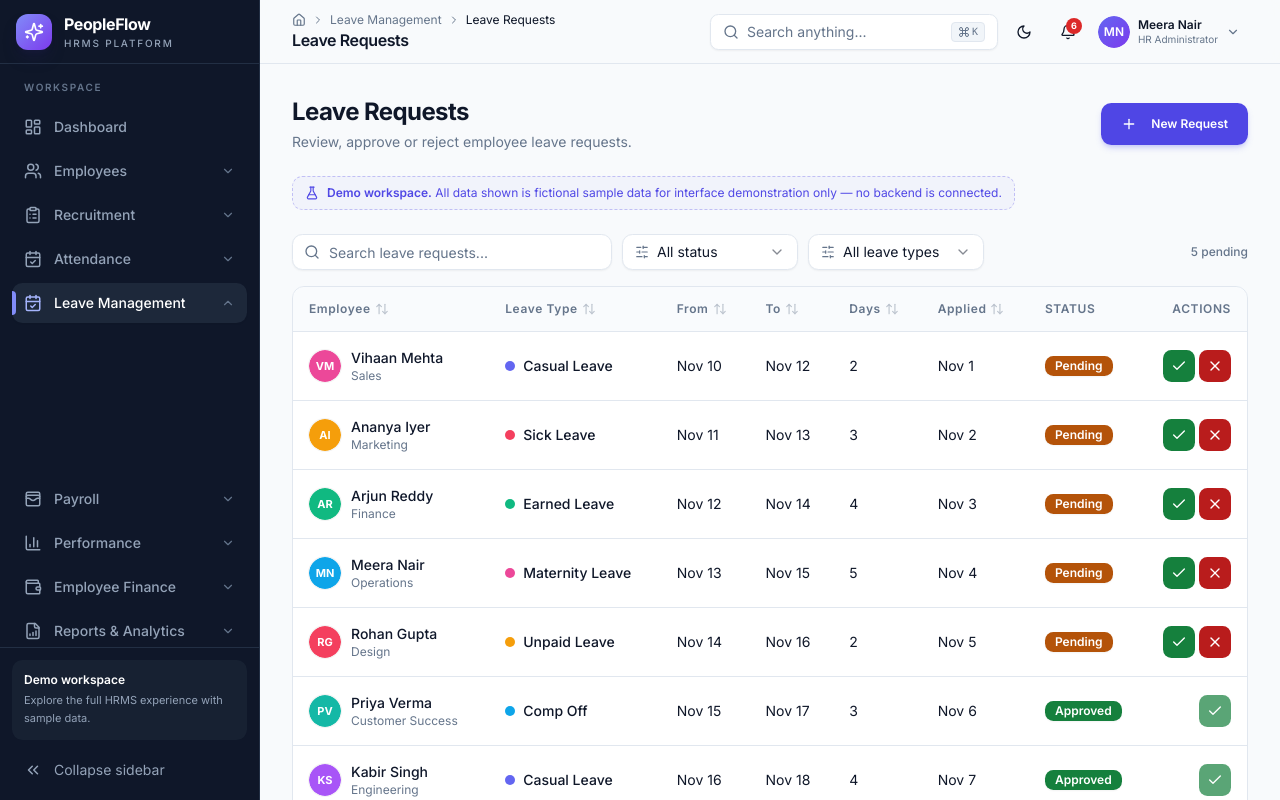
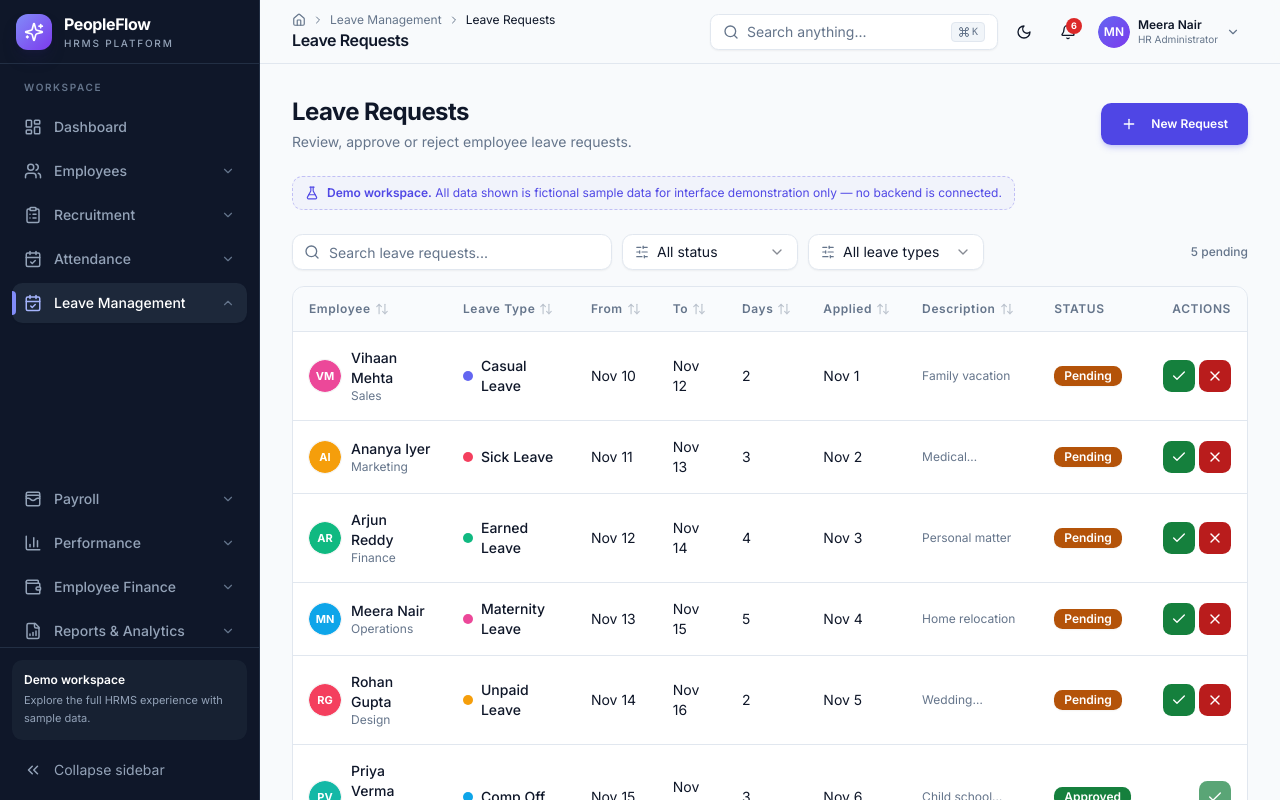
Before and after one commit to RAKIB6348/hrms-system, a React (Vite) app in the folder frontend/: page /leave/requests in a window 1280 px wide. Shown: the top 800 px of the page. Built offline with nearby package versions, Linux system fonts and the light colour scheme.

Commit message:
Add description column to leave requests table and update leave types

```diff
--- a/frontend/src/features/leave/LeaveRequestFormDialog.tsx
+++ b/frontend/src/features/leave/LeaveRequestFormDialog.tsx
@@ -124,6 +124,7 @@ export function LeaveRequestFormDialog({ open, onOpenChange }: LeaveRequestFormD
       endDate: toDate,
       days: duration,
       reason: reason.trim(),
+      description: reason.trim(),
       status: 'Pending',
       appliedOn: new Date().toISOString().split('T')[0]!,
       approver: employee?.manager || 'Department Head',
--- a/frontend/src/pages/leave/LeaveRequests.tsx
+++ b/frontend/src/pages/leave/LeaveRequests.tsx
@@ -92,6 +92,19 @@ const columns: Column<LeaveRequest>[] = [
     cell: (r) => formatDate(r.appliedOn, { month: 'short', day: 'numeric' }),
     sortValue: (r) => r.appliedOn,
   },
+  {
+    key: 'description',
+    header: 'Description',
+    cell: (r) => (
+      <span
+        className="line-clamp-1 max-w-[220px] text-xs text-muted-foreground"
+        title={r.description || r.reason}
+      >
+        {r.description || r.reason || '—'}
+      </span>
+    ),
+    sortValue: (r) => r.description || r.reason || '',
+  },
   { key: 'status', header: 'Status', cell: (r) => <StatusBadge status={r.status} /> },
 ]
 
--- a/frontend/src/types/index.ts
+++ b/frontend/src/types/index.ts
@@ -158,6 +158,7 @@ export interface LeaveRequest {
   endDate: string
   days: number
   reason: string
+  description?: string
   status: LeaveStatus
   appliedOn: string
   approver: string
```
